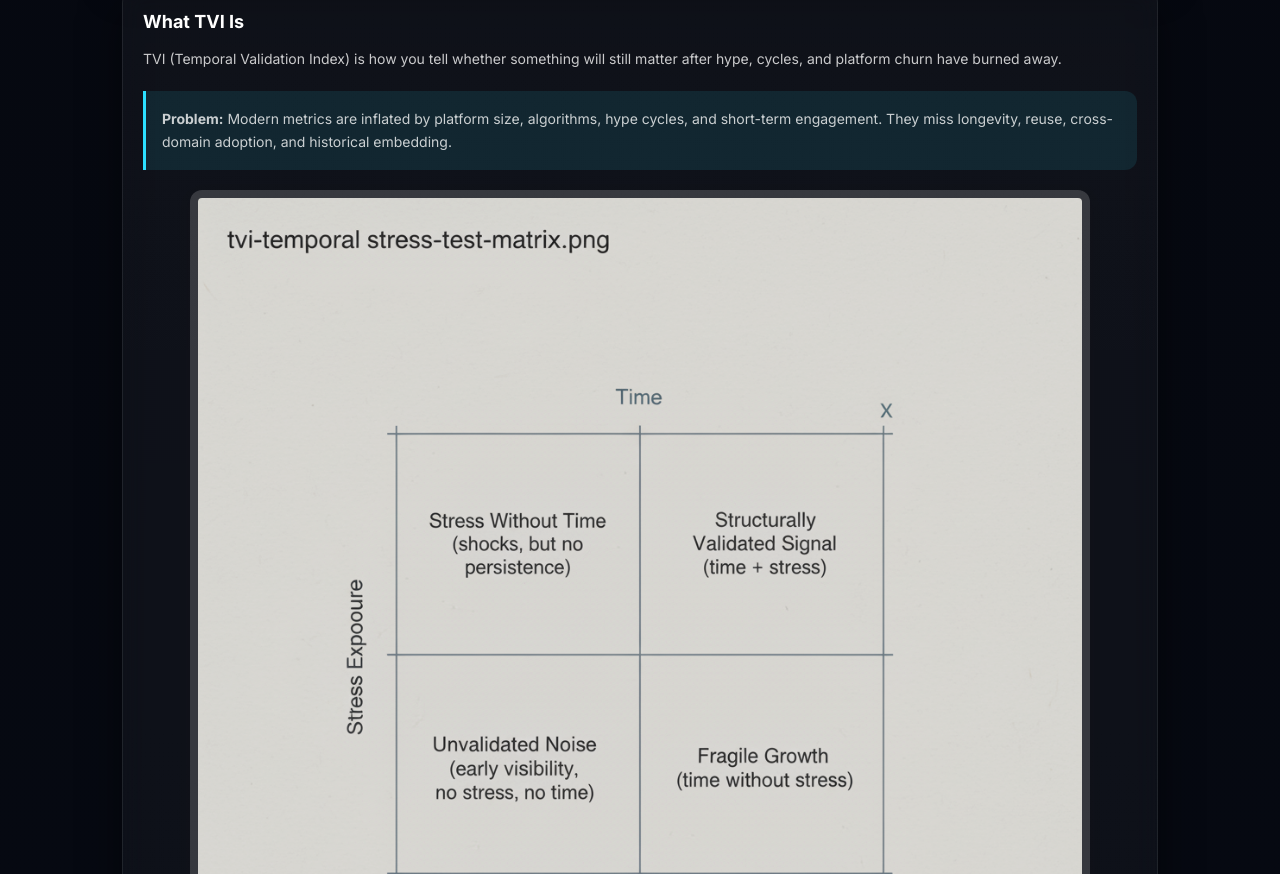
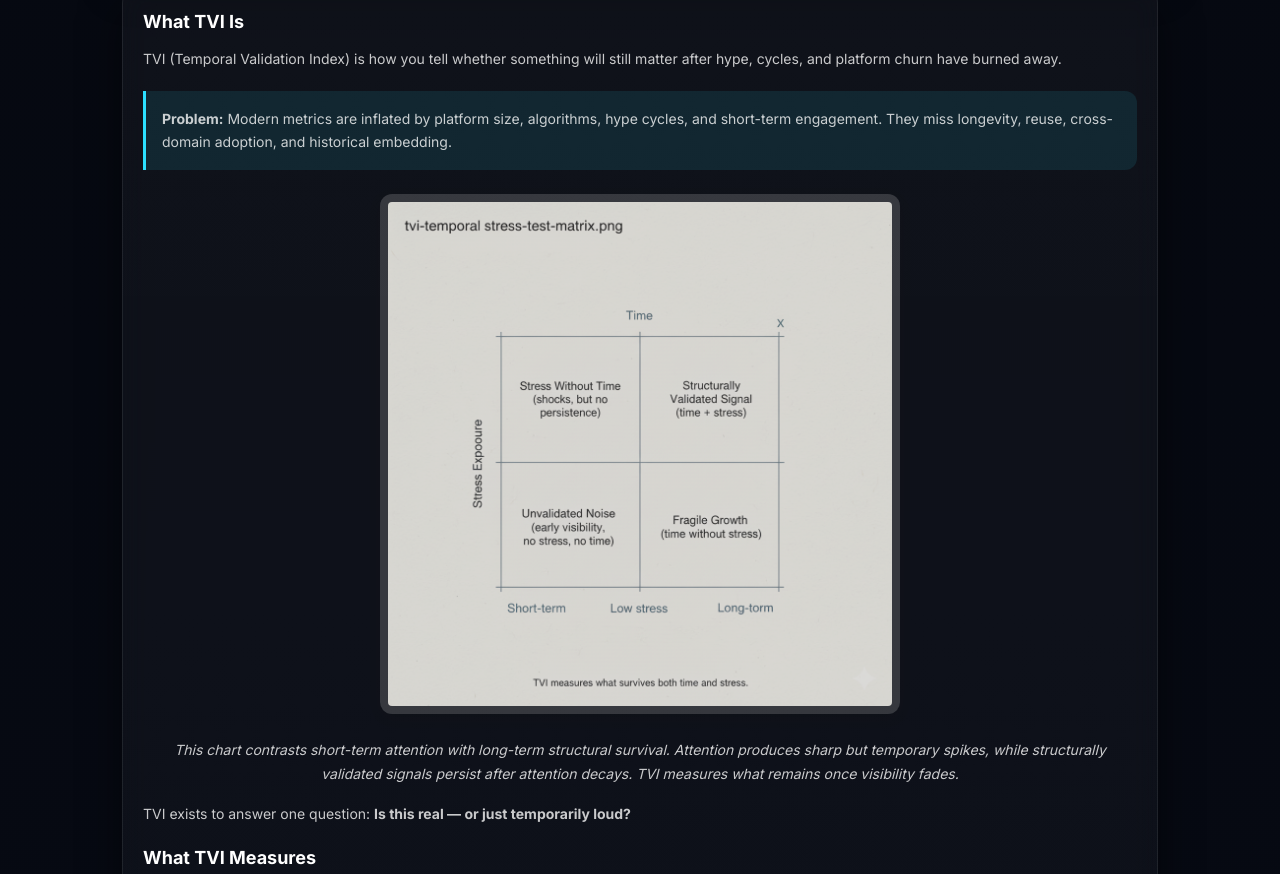
Before and after one commit to CBoon99/Temporal-Validation-Index, a website: page universal-impact-calculator.html in a window 1280 px wide. Shown: the part 2941-3815 px from the top of the page. Drawn offline with nearby package versions, Linux system fonts and the light colour scheme.

Commit message:
TVI: visual polish (diagram sizing + styling)

```diff
--- a/universal-impact-calculator.html
+++ b/universal-impact-calculator.html
@@ -581,13 +581,14 @@
     }
     .highlight-box p { margin: 0; }
 
-    /* TVI Diagrams - Unified Series Styling */
-    .tvi-diagram {
+    /* TVI diagram hard size clamp */
+    .tvi-diagram,
+    .tvi-diagram img {
       width: 100%;
-      max-width: 900px;
+      max-width: 520px;
       height: auto;
       display: block;
-      margin: 20px auto;
+      margin: 24px auto;
       border-radius: 12px;
       box-shadow: 0 4px 16px rgba(0,0,0,0.25);
       /* Unified filter: subtle darken + neutralize beige tones */
@@ -753,6 +754,14 @@
     }
 
     /* Mobile */
+    @media (max-width: 768px) {
+      .tvi-diagram,
+      .tvi-diagram img {
+        max-width: 92vw;
+        margin: 20px auto;
+      }
+    }
+
     @media (max-width: 600px) {
       .domain-selector { grid-template-columns: repeat(2, 1fr); }
       .form-grid { grid-template-columns: 1fr; }
```
